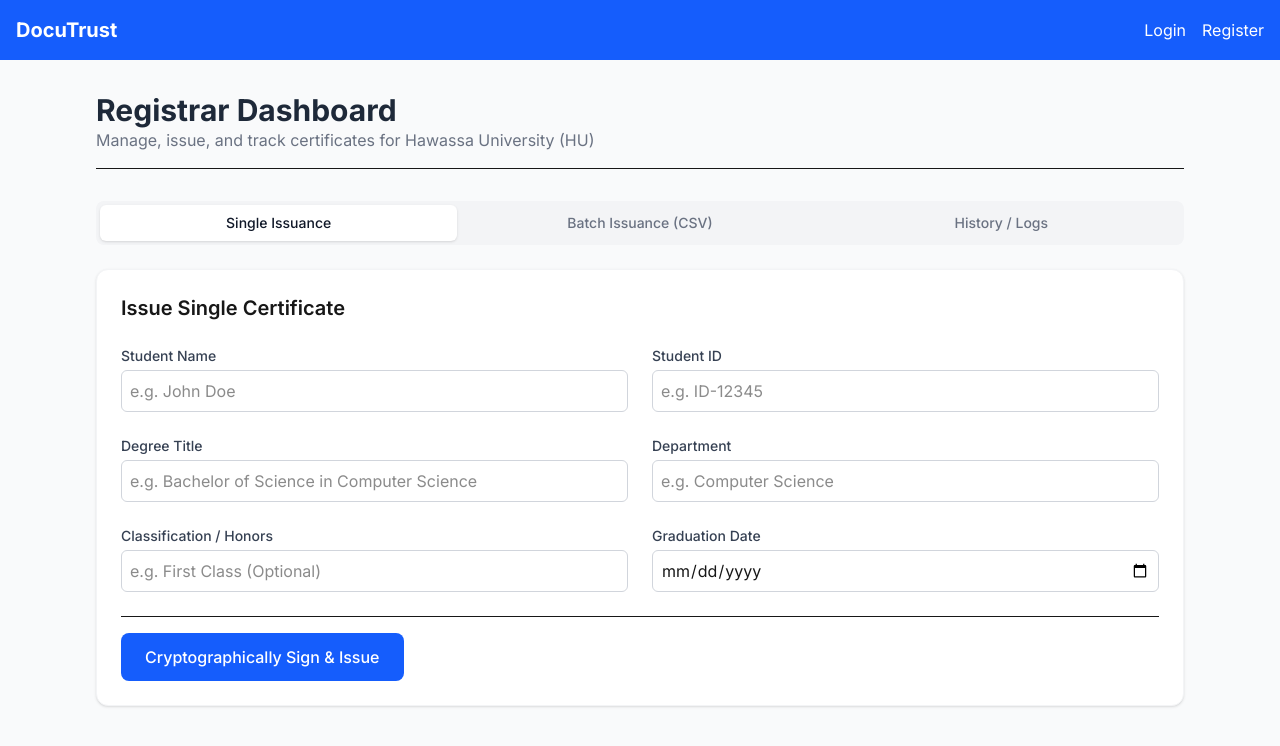
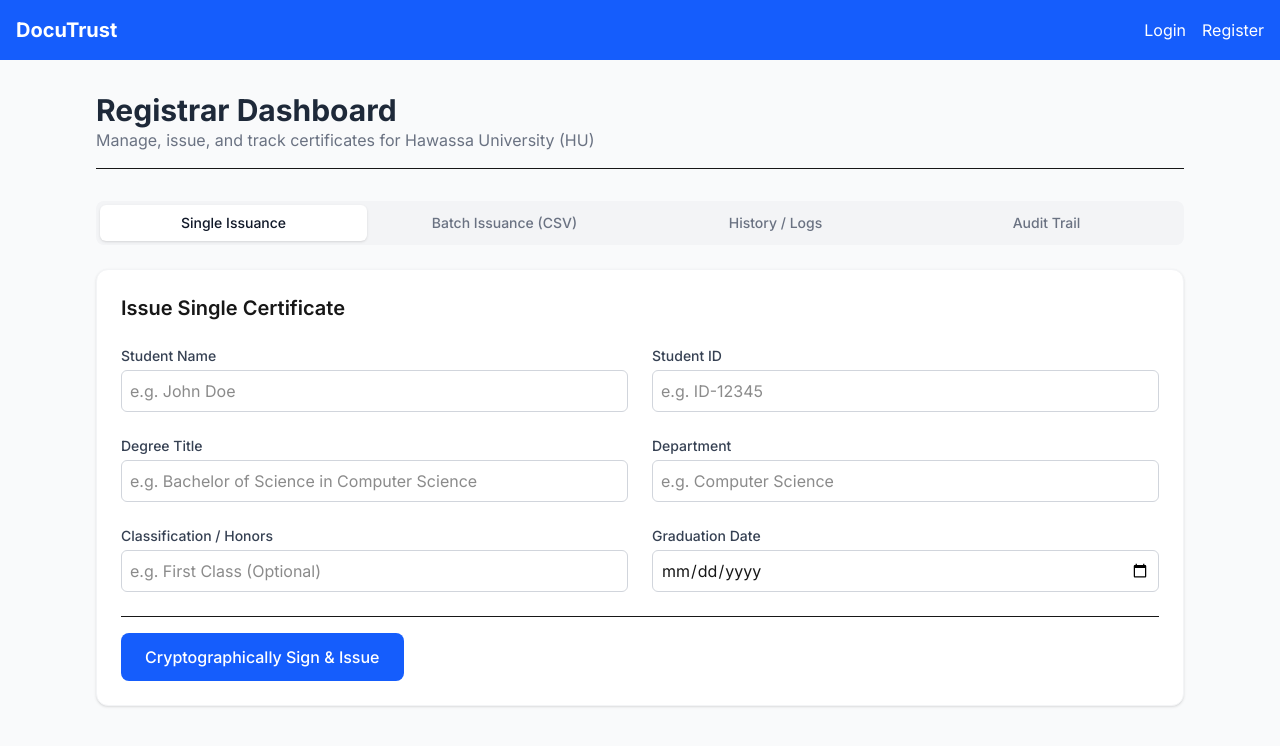
Before and after one commit to AbenezerMathewos/DocuTrust, a Next.js app in the folder frontend/: page /dashboard in a window 1280 px wide. Shown: the top 746 px of the page. Built offline with nearby package versions, Linux system fonts and the light colour scheme.

Commit message:
feat: update page.tsx

```diff
--- a/frontend/src/app/dashboard/page.tsx
+++ b/frontend/src/app/dashboard/page.tsx
@@ -169,6 +169,12 @@ export default function DashboardPage() {
         >
           History / Logs
         </button>
+        <button
+          onClick={() => setActiveTab("audit")}
+          className={`flex-1 py-2 text-sm font-medium rounded-md transition-colors ${activeTab === "audit" ? "bg-white text-gray-900 shadow-sm" : "text-gray-500 hover:text-gray-700"}`}
+        >
+          Audit Trail
+        </button>
       </div>
 
       {/* Single Issuance Tab */}
```
